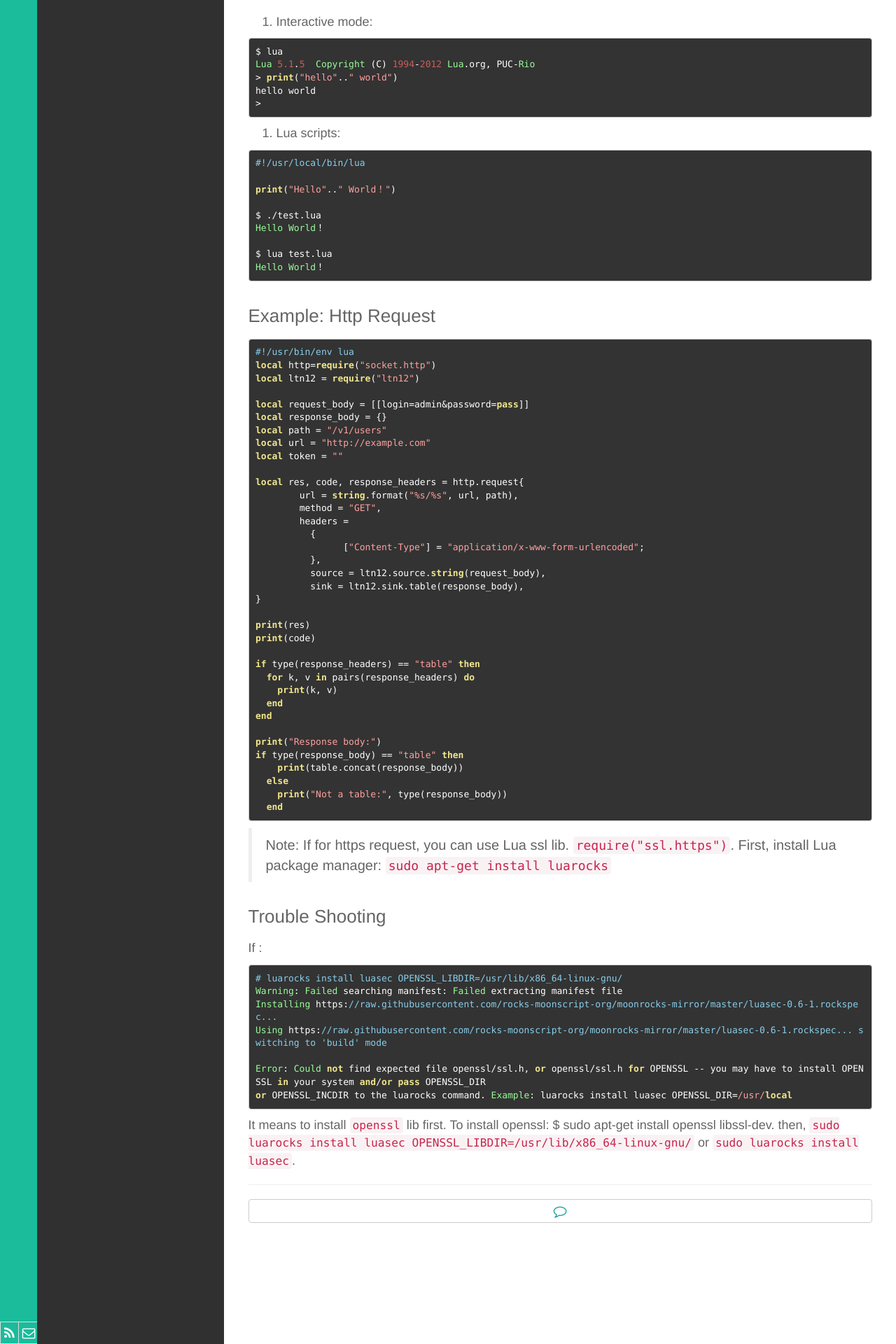
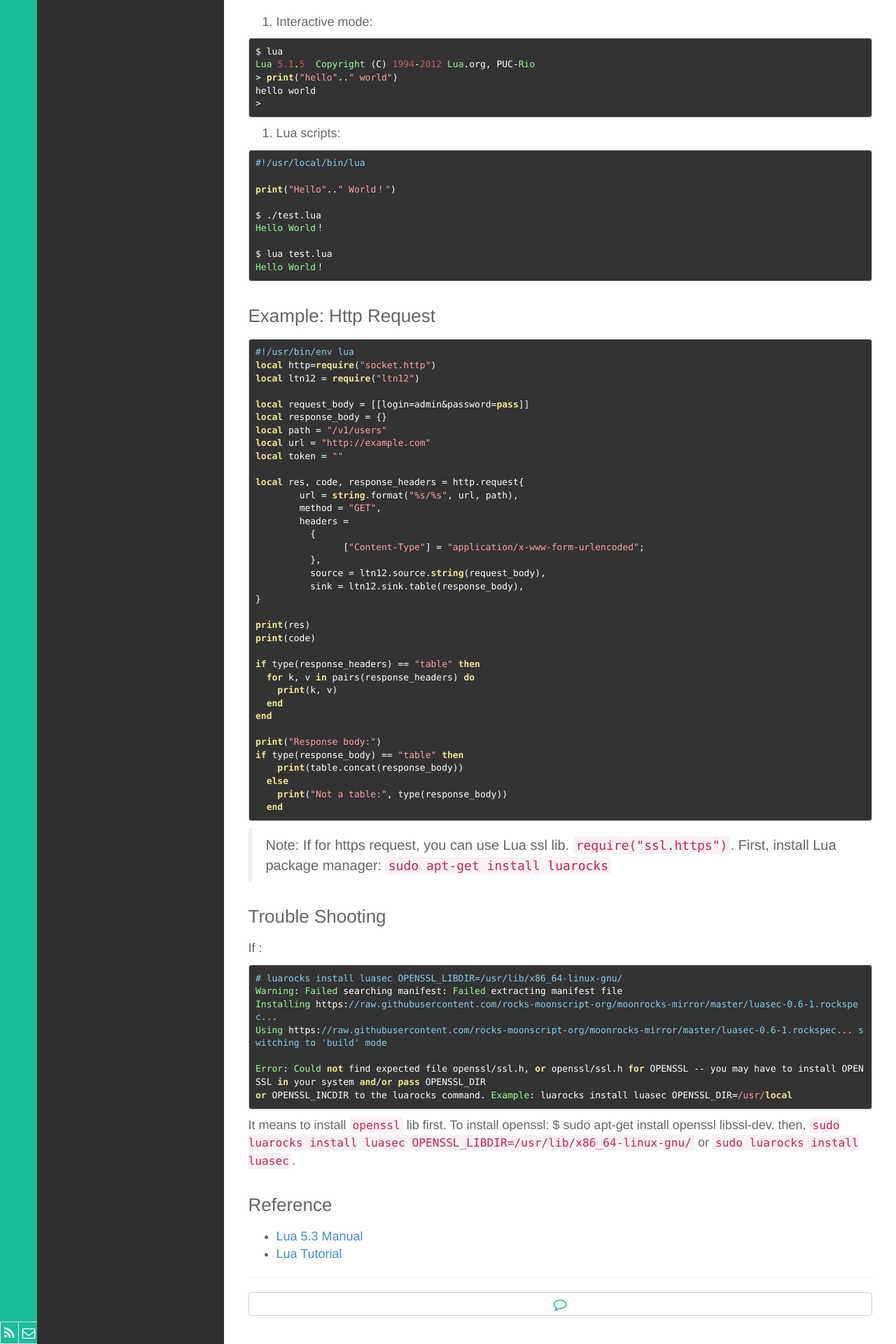
Before and after one commit to wenchma/wenchma.github.io, a Jekyll site: the page built from _posts/tech/2016-07-22-lua-tutorial.md, in a window 1280 px wide. Shown: the part 1536-3456 px from the top of the page at 70% size. Built offline with Jekyll 4.4.1, drawn with Linux system fonts in a browser that asks for light colours.

Commit message:
Add lua reference

```diff
--- a/_posts/tech/2016-07-22-lua-tutorial.md
+++ b/_posts/tech/2016-07-22-lua-tutorial.md
@@ -144,3 +144,9 @@ It means to install `openssl` lib first. To install openssl:
 $ sudo apt-get install  openssl libssl-dev.
 then,
 `sudo luarocks install luasec OPENSSL_LIBDIR=/usr/lib/x86_64-linux-gnu/` or `sudo luarocks install luasec`.
+
+
+### Reference
+
+* [Lua 5.3 Manual](http://www.lua.org/manual/5.3/)
+* [Lua Tutorial](http://www.runoob.com/lua/lua-tutorial.html)
```
